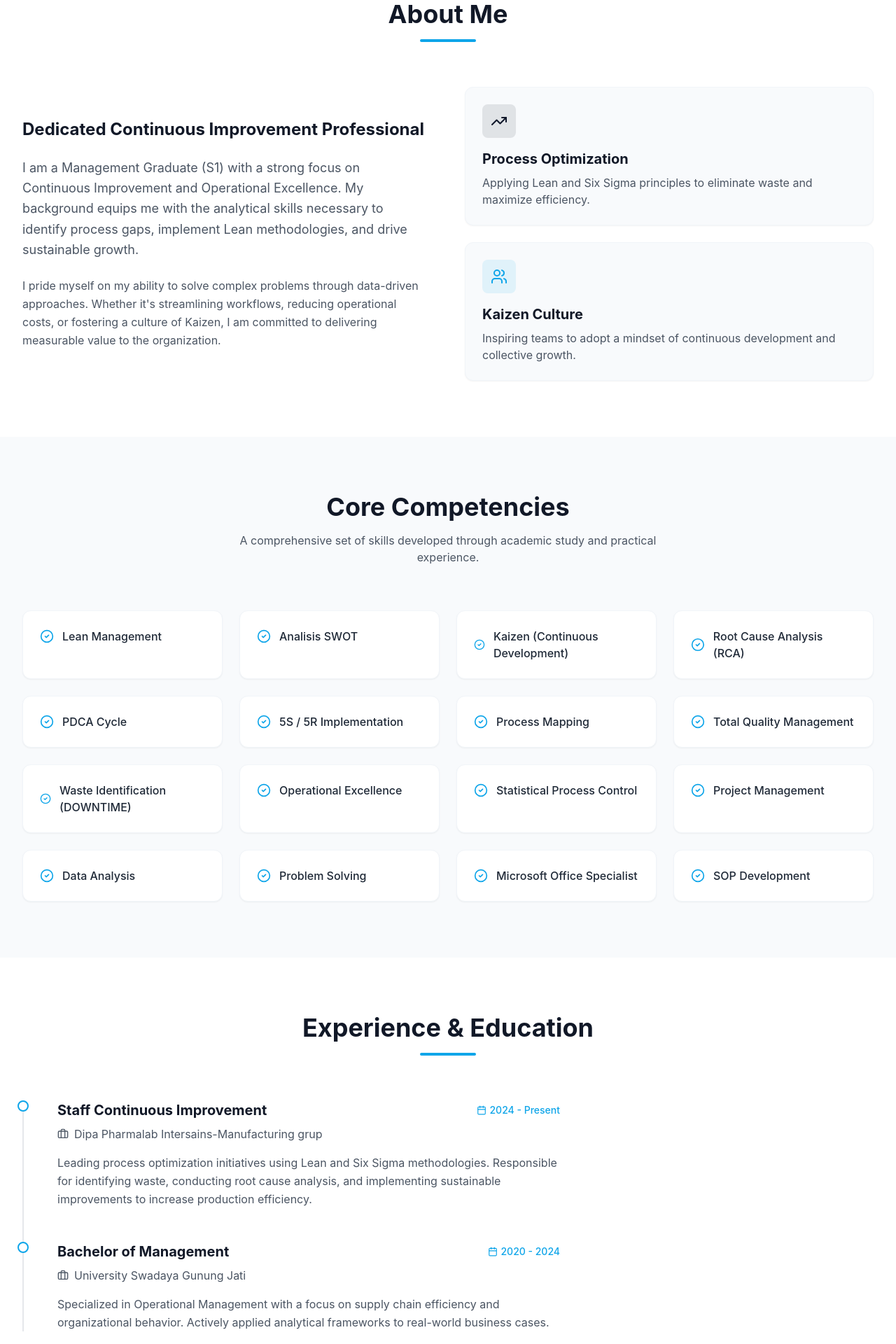
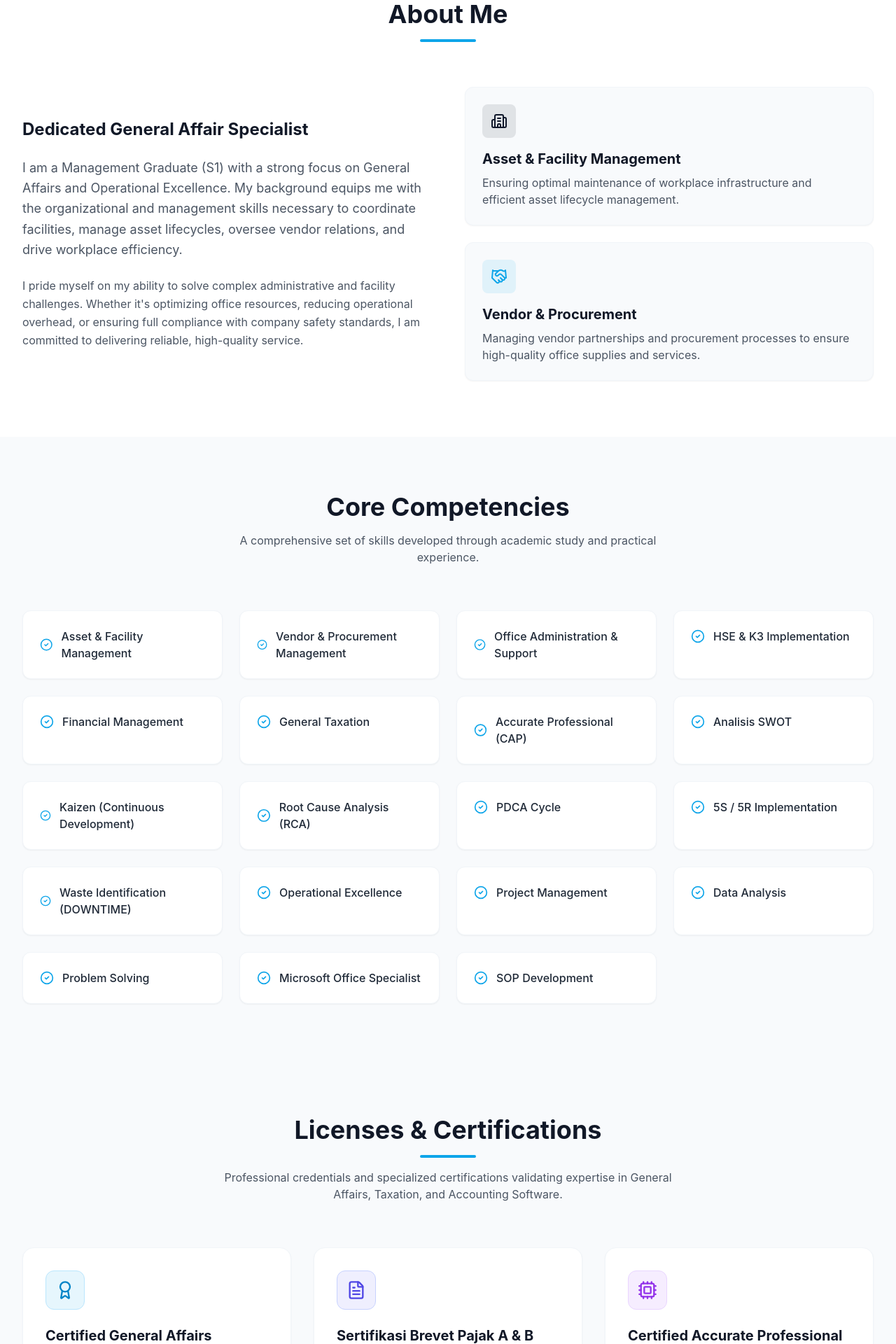
Before and after one commit to Faathirazukhruf/Dandi-protofolio, a React (Vite) app: page / in a window 1280 px wide. Shown: the part 880-2800 px from the top of the page at 70% size. Built offline with nearby package versions, Linux system fonts and the light colour scheme.

Commit message:
update dandi 19/05/26 keingininan dandi

```diff
--- a/src/App.jsx
+++ b/src/App.jsx
@@ -2,6 +2,7 @@ import Navbar from './components/Navbar';
 import Hero from './components/Hero';
 import About from './components/About';
 import Skills from './components/Skills';
+import Certifications from './components/Certifications';
 import Experience from './components/Experience';
 import Contact from './components/Contact';
 import Footer from './components/Footer';
@@ -14,6 +15,7 @@ function App() {
         <Hero />
         <About />
         <Skills />
+        <Certifications />
         <Experience />
         <Contact />
       </main>
--- a/src/components/About.jsx
+++ b/src/components/About.jsx
@@ -1,5 +1,5 @@
 import { motion } from 'framer-motion';
-import { Target, Users, TrendingUp } from 'lucide-react';
+import { Building2, Handshake, Users } from 'lucide-react';
 
 const About = () => {
     return (
@@ -25,17 +25,17 @@ const About = () => {
                         className="space-y-6"
                     >
                         <h3 className="text-2xl font-bold text-gray-900 dark:text-white">
-                            Dedicated Continuous Improvement Professional
+                            Dedicated General Affair Specialist
                         </h3>
                         <p className="text-gray-600 dark:text-gray-300 leading-relaxed text-lg">
-                            I am a Management Graduate (S1) with a strong focus on Continuous Improvement and Operational Excellence.
-                            My background equips me with the analytical skills necessary to identify process gaps,
-                            implement Lean methodologies, and drive sustainable growth.
+                            I am a Management Graduate (S1) with a strong focus on General Affairs and Operational Excellence.
+                            My background equips me with the organizational and management skills necessary to coordinate facilities,
+                            manage asset lifecycles, oversee vendor relations, and drive workplace efficiency.
                         </p>
                         <p className="text-gray-600 dark:text-gray-300 leading-relaxed">
-                            I pride myself on my ability to solve complex problems through data-driven approaches.
-                            Whether it's streamlining workflows, reducing operational costs, or fostering a culture of
-                            Kaizen, I am committed to delivering measurable value to the organization.
+                            I pride myself on my ability to solve complex administrative and facility challenges.
+                            Whether it's optimizing office resources, reducing operational overhead, or ensuring full
+                            compliance with company safety standards, I am committed to delivering reliable, high-quality service.
                         </p>
                     </motion.div>
 
@@ -51,10 +51,10 @@ const About = () => {
                             className="p-6 bg-slate-50 dark:bg-slate-800 rounded-xl border border-slate-100 dark:border-slate-700 shadow-sm hover:shadow-lg dark:hover:shadow-slate-700/50 transition-all"
                         >
                             <div className="w-12 h-12 bg-primary/10 dark:bg-blue-500/10 rounded-lg flex items-center justify-center text-primary dark:text-blue-400 mb-4">
-                                <TrendingUp size={24} />
+                                <Building2 size={24} />
                             </div>
-                            <h4 className="text-xl font-bold text-gray-900 dark:text-white mb-2">Process Optimization</h4>
-                            <p className="text-gray-600 dark:text-gray-400">Applying Lean and Six Sigma principles to eliminate waste and maximize efficiency.</p>
+                            <h4 className="text-xl font-bold text-gray-900 dark:text-white mb-2">Asset & Facility Management</h4>
+                            <p className="text-gray-600 dark:text-gray-400">Ensuring optimal maintenance of workplace infrastructure and efficient asset lifecycle management.</p>
                         </motion.div>
 
                         <motion.div
@@ -62,10 +62,10 @@ const About = () => {
                             className="p-6 bg-slate-50 dark:bg-slate-800 rounded-xl border border-slate-100 dark:border-slate-700 shadow-sm hover:shadow-lg dark:hover:shadow-slate-700/50 transition-all"
                         >
                             <div className="w-12 h-12 bg-accent/10 dark:bg-sky-500/10 rounded-lg flex items-center justify-center text-accent dark:text-sky-400 mb-4">
-                                <Users size={24} />
+                                <Handshake size={24} />
                             </div>
-                            <h4 className="text-xl font-bold text-gray-900 dark:text-white mb-2">Kaizen Culture</h4>
-                            <p className="text-gray-600 dark:text-gray-400">Inspiring teams to adopt a mindset of continuous development and collective growth.</p>
+                            <h4 className="text-xl font-bold text-gray-900 dark:text-white mb-2">Vendor & Procurement</h4>
+                            <p className="text-gray-600 dark:text-gray-400">Managing vendor partnerships and procurement processes to ensure high-quality office supplies and services.</p>
                         </motion.div>
                     </motion.div>
                 </div>
--- /dev/null
+++ b/src/components/Certifications.jsx
@@ -0,0 +1,104 @@
+import { motion } from 'framer-motion';
+import { Award, FileText, Cpu, CheckSquare } from 'lucide-react';
+
+const certifications = [
+    {
+        title: "Certified General Affairs Management & Continuous Improvement",
+        issuer: "Professional Certification Body",
+        description: "Credentials demonstrating expertise in General Affairs operations, facility planning, asset management, and the integration of continuous improvement (Kaizen/Lean) methodologies in workplace administration.",
+        icon: Award,
+        color: "bg-sky-500/10 text-sky-600 dark:bg-sky-400/10 dark:text-sky-400 border-sky-200 dark:border-sky-800/30"
+    },
+    {
+        title: "Sertifikasi Brevet Pajak A & B",
+        issuer: "Taxation & Accounting Institute",
+        description: "Official comprehensive tax training certificate covering Indonesian Personal Income Tax (PPh Pasal 21, 25, 29), Corporate Income Tax, Value Added Tax (PPN & PPnBM), and general tax procedures (KUP).",
+        icon: FileText,
+        color: "bg-indigo-500/10 text-indigo-600 dark:bg-indigo-400/10 dark:text-indigo-400 border-indigo-200 dark:border-indigo-800/30"
+    },
+    {
+        title: "Certified Accurate Professional (CAP)",
+        issuer: "PT. Ultima Tekno Solusindo",
+        description: "Professional certification validating high-level proficiency in Accurate Accounting Software, financial statement preparation, data setup, and digital accounting operations.",
+        icon: Cpu,
+        color: "bg-purple-500/10 text-purple-600 dark:bg-purple-400/10 dark:text-purple-400 border-purple-200 dark:border-purple-800/30"
+    }
+];
+
+const container = {
+    hidden: { opacity: 0 },
+    show: {
+        opacity: 1,
+        transition: {
+            staggerChildren: 0.15
+        }
+    }
+};
+
+const item = {
+    hidden: { opacity: 0, y: 30 },
+    show: { opacity: 1, y: 0, transition: { duration: 0.5, ease: "easeOut" } }
+};
+
+const Certifications = () => {
+    return (
+        <section id="certifications" className="py-20 bg-slate-50 dark:bg-slate-950 transition-colors duration-300">
+            <div className="max-w-7xl mx-auto px-4 sm:px-6 lg:px-8">
+                <motion.div
+                    initial={{ opacity: 0, y: 20 }}
+                    whileInView={{ opacity: 1, y: 0 }}
+                    viewport={{ once: true }}
+                    transition={{ duration: 0.6 }}
+                    className="text-center mb-16"
+                >
+                    <h2 className="text-3xl md:text-4xl font-bold text-gray-900 dark:text-white mb-4">Licenses & Certifications</h2>
+                    <div className="w-20 h-1 bg-accent dark:bg-sky-500 mx-auto rounded-full mb-4" />
+                    <p className="text-gray-600 dark:text-gray-400 max-w-2xl mx-auto">
+                        Professional credentials and specialized certifications validating expertise in General Affairs, Taxation, and Accounting Software.
+                    </p>
+                </motion.div>
+
+                <motion.div
+                    variants={container}
+                    initial="hidden"
+                    whileInView="show"
+                    viewport={{ once: true }}
+                    className="grid grid-cols-1 md:grid-cols-3 gap-8"
+                >
+                    {certifications.map((cert, index) => {
+                        const IconComponent = cert.icon;
+                        return (
+                            <motion.div
+                                key={index}
+                                variants={item}
+                                whileHover={{ y: -8 }}
+                                className="bg-white dark:bg-slate-900 p-8 rounded-2xl shadow-sm border border-slate-100 dark:border-slate-800 hover:shadow-xl dark:hover:shadow-slate-900/50 transition-all duration-300 flex flex-col justify-between"
+                            >
+                                <div>
+                                    <div className={`w-14 h-14 rounded-xl flex items-center justify-center mb-6 border ${cert.color}`}>
+                                        <IconComponent size={28} />
+                                    </div>
+                                    <h3 className="text-xl font-bold text-gray-900 dark:text-white mb-2 leading-snug">
+                                        {cert.title}
+                                    </h3>
+                                    <p className="text-sm font-semibold text-accent dark:text-sky-400 mb-4">
+                                        {cert.issuer}
+                                    </p>
+                                    <p className="text-gray-600 dark:text-gray-400 text-sm leading-relaxed">
+                                        {cert.description}
+                                    </p>
+                                </div>
+                                <div className="mt-6 pt-4 border-t border-slate-50 dark:border-slate-800/50 flex items-center gap-2 text-xs font-semibold text-gray-400 dark:text-gray-500">
+                                    <CheckSquare size={14} className="text-green-500" />
+                                    Verified Professional Credential
+                                </div>
+                            </motion.div>
+                        );
+                    })}
+                </motion.div>
+            </div>
+        </section>
+    );
+};
+
+export default Certifications;
--- a/src/components/Experience.jsx
+++ b/src/components/Experience.jsx
@@ -3,10 +3,10 @@ import { Briefcase, Calendar } from 'lucide-react';
 
 const experiences = [
     {
-        title: "Staff Continuous Improvement",
+        title: "Specialist General Affair",
         company: "Dipa Pharmalab Intersains-Manufacturing grup",
         period: "2024 - Present",
-        description: "Leading process optimization initiatives using Lean and Six Sigma methodologies. Responsible for identifying waste, conducting root cause analysis, and implementing sustainable improvements to increase production efficiency."
+        description: "Responsible for managing day-to-day office operations, facility maintenance, vendor coordination, and asset lifecycle management. Successfully implemented workplace safety standards (5S/K3) and optimized operational costs through effective procurement policies."
     },
     {
         title: "Bachelor of Management",
--- a/src/components/Hero.jsx
+++ b/src/components/Hero.jsx
@@ -25,7 +25,7 @@ const Hero = () => {
                             transition={{ delay: 0.2 }}
                             className="inline-block px-4 py-2 rounded-full bg-accent/10 dark:bg-sky-500/10 text-accent dark:text-sky-400 font-medium text-sm mb-6 border border-accent/20 dark:border-sky-500/20"
                         >
-                            Staff Continuous Improvement Profesional
+                            Specialist General Affair
                         </motion.div>
                         <h1 className="text-6xl md:text-8xl font-extrabold text-gray-900 dark:text-white mb-6 tracking-tight leading-[1.1]">
                             Hi, I'm <br />
@@ -34,8 +34,8 @@ const Hero = () => {
                             </span>
                         </h1>
                         <p className="text-lg text-gray-600 dark:text-gray-300 mb-8 max-w-lg leading-relaxed">
-                            Management Graduate specialized in Continuous Improvement.
-                            Dedicated to optimizing processes, reducing waste, and driving operational excellence through data-driven strategies.
+                            Management Graduate specialized in General Affairs.
+                            Dedicated to managing facility operations, vendor relations, asset lifecycle, and office administration to ensure maximum workplace efficiency.
                         </p>
 
                         <div className="flex flex-col sm:flex-row gap-4">
--- a/src/components/Navbar.jsx
+++ b/src/components/Navbar.jsx
@@ -52,6 +52,7 @@ const Navbar = () => {
         { name: 'Home', to: 'home', offset: -80 },
         { name: 'About', to: 'about', offset: -60 },
         { name: 'Skills', to: 'skills', offset: -60 },
+        { name: 'Certifications', to: 'certifications', offset: -60 },
         { name: 'Experience', to: 'experience', offset: -60 },
         { name: 'Contact', to: 'contact', offset: -60 },
     ];
--- a/src/components/Skills.jsx
+++ b/src/components/Skills.jsx
@@ -2,17 +2,20 @@ import { motion } from 'framer-motion';
 import { CheckCircle2 } from 'lucide-react';
 
 const skills = [
-    "Lean Management",
+    "Asset & Facility Management",
+    "Vendor & Procurement Management",
+    "Office Administration & Support",
+    "HSE & K3 Implementation",
+    "Financial Management",
+    "General Taxation",
+    "Accurate Professional (CAP)",
     "Analisis SWOT",
     "Kaizen (Continuous Development)",
     "Root Cause Analysis (RCA)",
     "PDCA Cycle",
     "5S / 5R Implementation",
-    "Process Mapping",
-    "Total Quality Management",
     "Waste Identification (DOWNTIME)",
     "Operational Excellence",
-    "Statistical Process Control",
     "Project Management",
     "Data Analysis",
     "Problem Solving",
```
